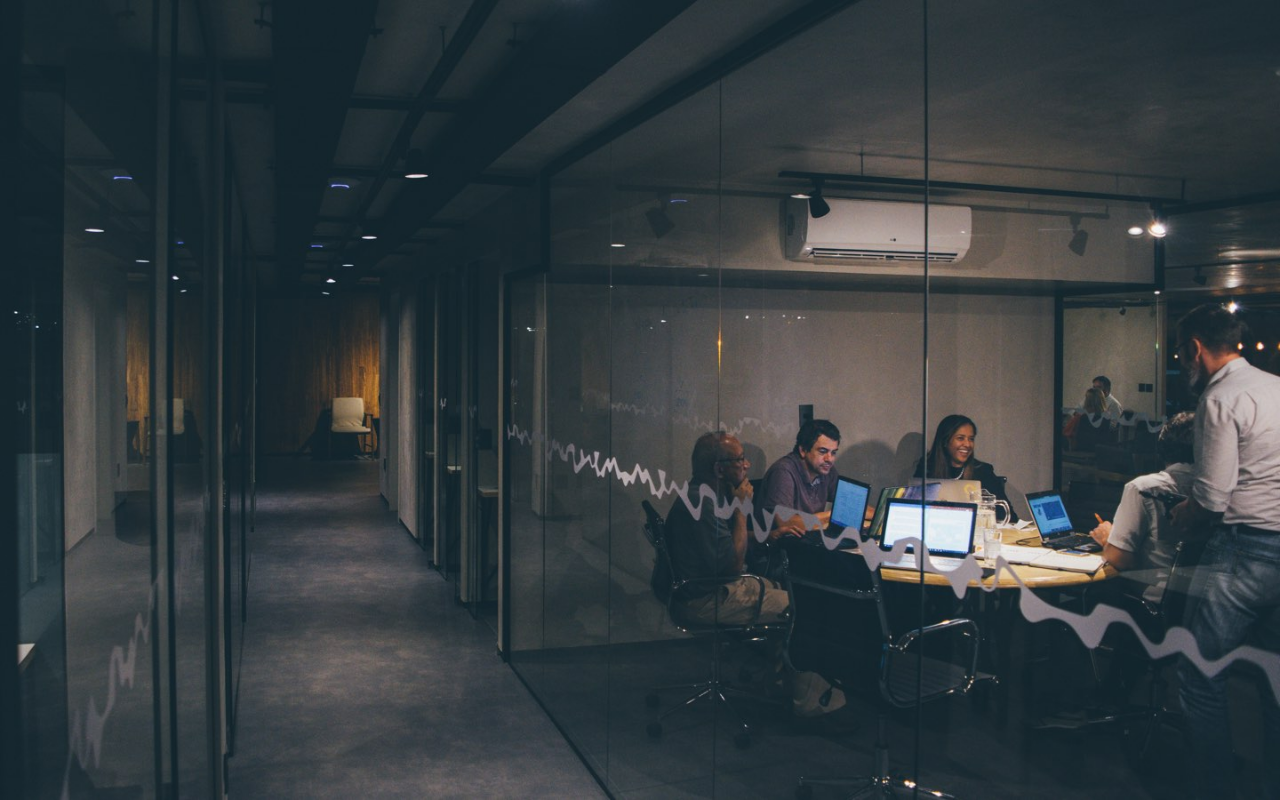
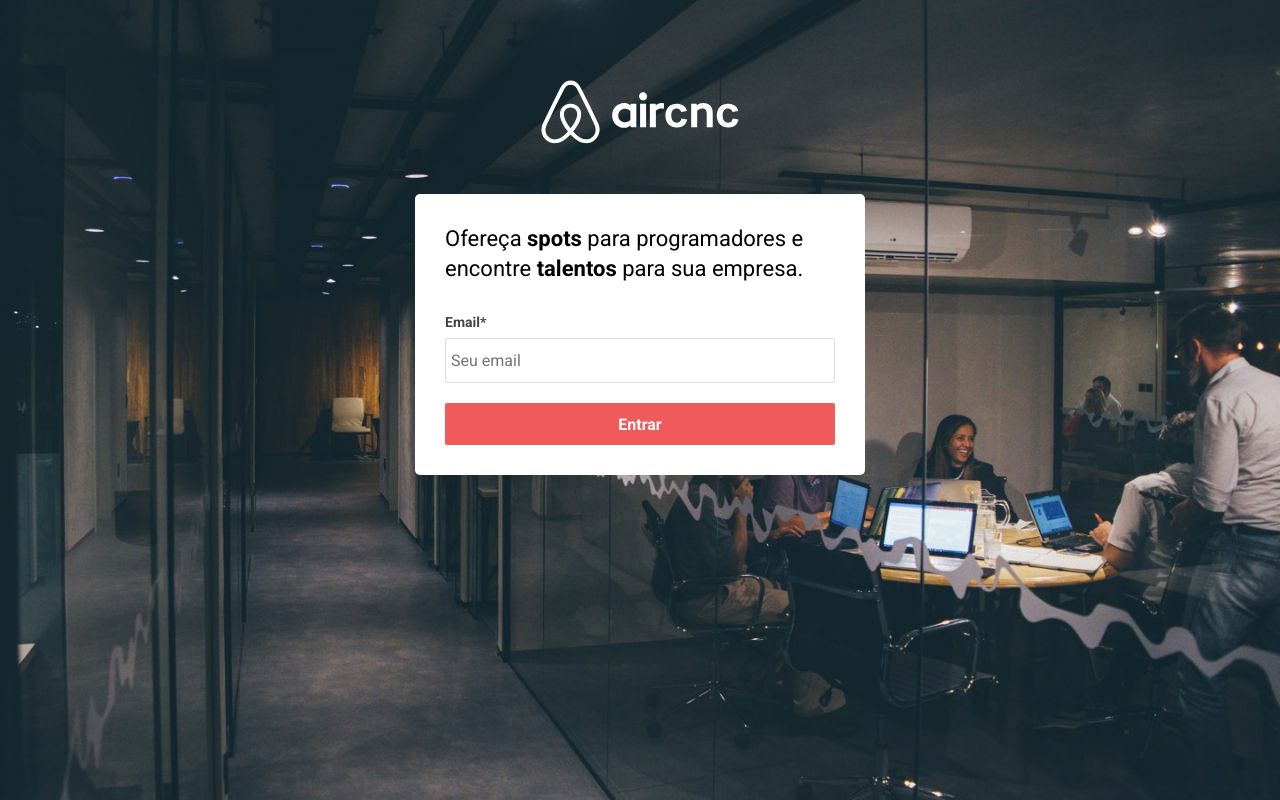
Before and after one commit to pedrorls/omnistack-aircnc, a React (Create React App) app in the folder frontend/: page / in a window 1280 px wide. Built offline with nearby package versions, Linux system fonts and the light colour scheme.

Commit message:
add styles

```diff
--- a/frontend/src/App.css
+++ b/frontend/src/App.css
@@ -25,3 +25,64 @@
   font-family: "Roboto", sans-serif;
   font-size: 14px;
 }
+
+.container {
+  margin: 80px auto;
+  max-width: 450px;
+  width: 100%;
+  display: flex;
+  flex-direction: column;
+  align-items: center;
+}
+
+.content {
+  width: 100%;
+  background: #fff;
+  margin-top: 50px;
+  border-radius: 5px;
+  padding: 30px;
+}
+
+.content > p {
+  font-size: 22px;
+  line-height: 30px;
+  margin-bottom: 30px;
+}
+
+.content form {
+  display: flex;
+  flex-direction: column;
+}
+
+.content form label {
+  font-size: 14px;
+  color: #444;
+  font-weight: bold;
+  margin-bottom: 8px;
+}
+
+.content form input {
+  margin-bottom: 20px;
+  border: 1px solid #ddd;
+  border-radius: 2px;
+  height: 45px;
+  padding: 0 5px;
+  font-size: 16px;
+}
+
+.content button.btn {
+  border: 0;
+  border-radius: 2px;
+  width: 100%;
+  height: 42px;
+  padding: 0 20px;
+  font-size: 16px;
+  font-weight: bold;
+  background: #f05a5a;
+  color: #fff;
+  cursor: pointer;
+}
+
+.content button.btn:hover {
+  background: #ee5453;
+}
--- a/frontend/src/App.js
+++ b/frontend/src/App.js
@@ -1,8 +1,28 @@
 import React from "react";
 import "./App.css";
 
+import logo from "./assets/logo.svg";
+
 function App() {
-  return <div className="container"></div>;
+  return (
+    <div className="container">
+      <img src={logo} alt="AirCnC" />
+      <div className="content">
+        <p>
+          Ofereça <strong>spots</strong> para programadores e encontre{" "}
+          <strong>talentos</strong> para sua empresa.
+        </p>
+
+        <form>
+          <label htmlFor="email">Email*</label>
+          <input type="email" name="email" placeholder="Seu email" />
+          <button className="btn" type="submit">
+            Entrar
+          </button>
+        </form>
+      </div>
+    </div>
+  );
 }
 
 export default App;
```
